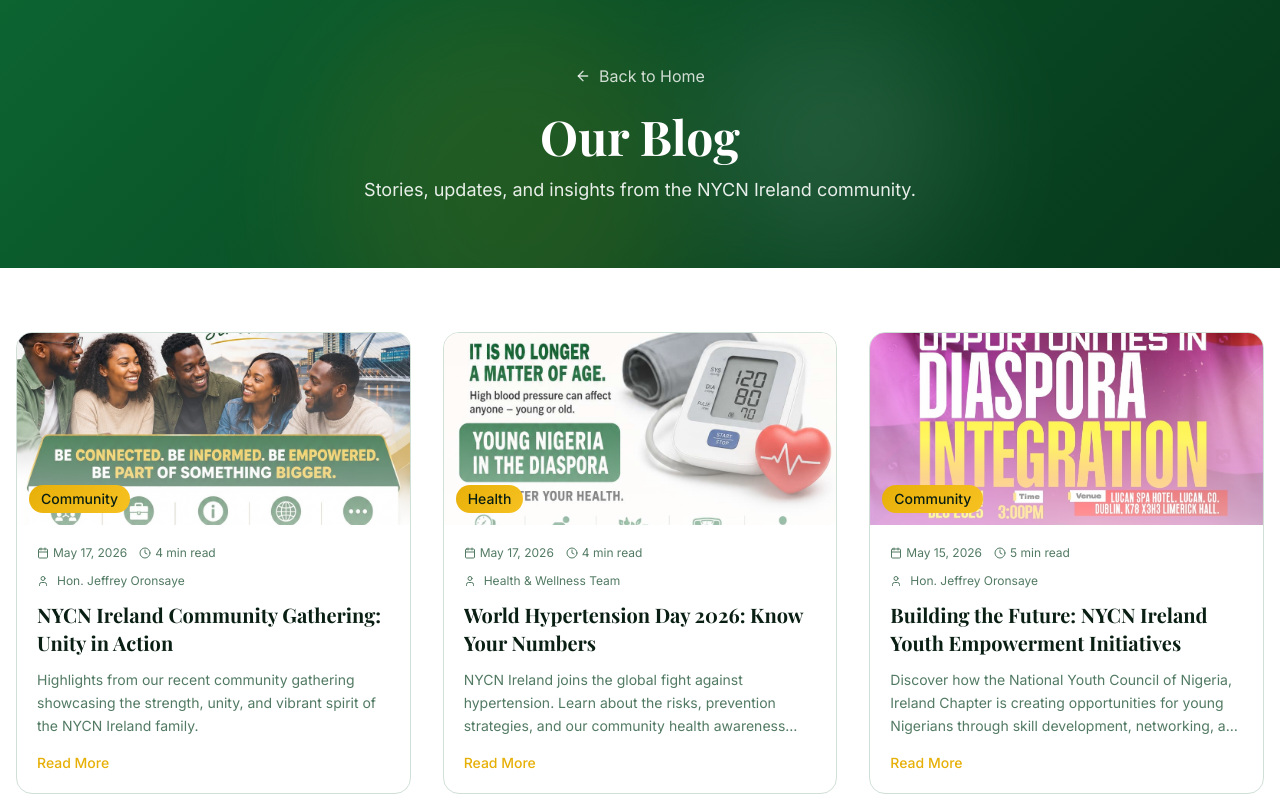
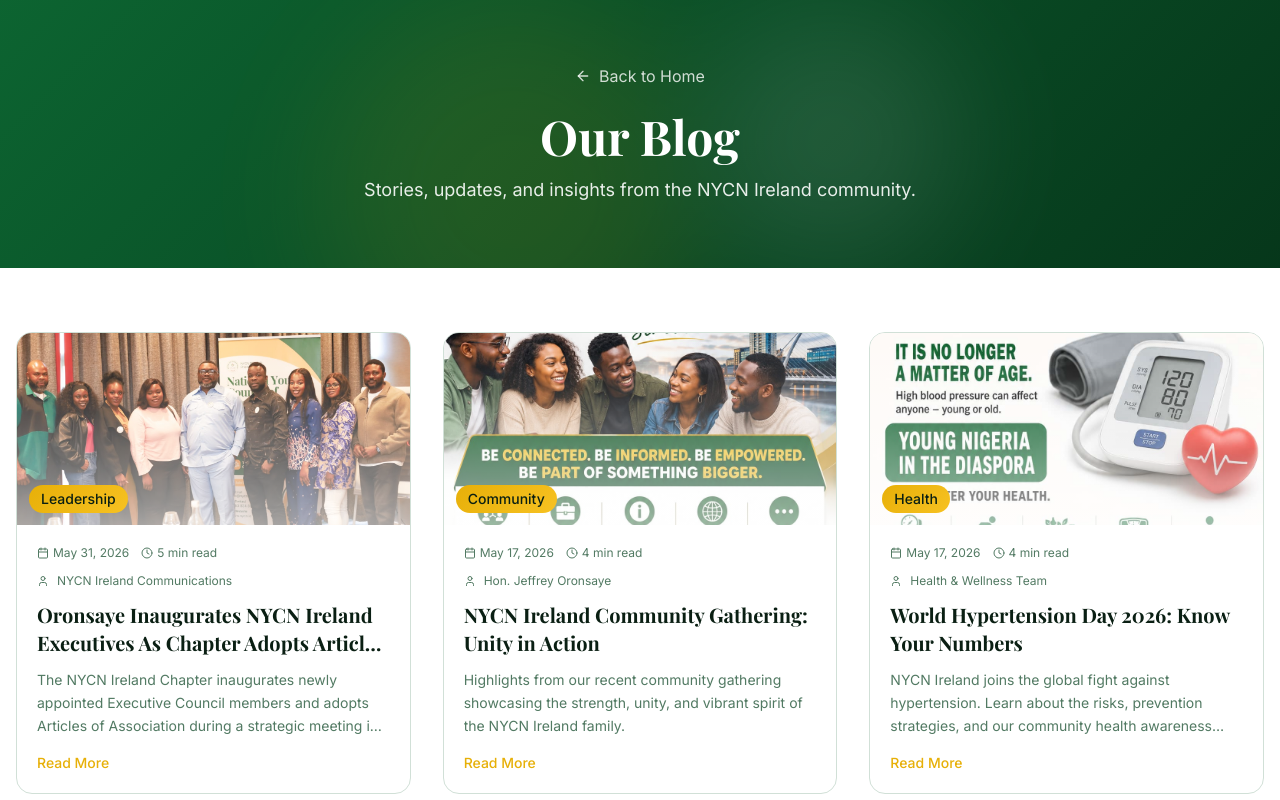
Before and after one commit to glorino/NYCN, a React (Vite) app: page /blog in a window 1280 px wide. Shown: the top 800 px of the page. Built offline with nearby package versions, Linux system fonts and the light colour scheme; the HTML template or start-up script is replaced by a standard one.

Commit message:
Add inauguration blog post with gallery images

```diff
--- a/src/pages/BlogPage.tsx
+++ b/src/pages/BlogPage.tsx
@@ -5,6 +5,35 @@
 const POSTS_PER_PAGE = 6;
 
 const posts = [
+  {
+    id: 0,
+    title: 'Oronsaye Inaugurates NYCN Ireland Executives As Chapter Adopts Articles Of Association',
+    excerpt: 'The NYCN Ireland Chapter inaugurates newly appointed Executive Council members and adopts Articles of Association during a strategic meeting in Dublin.',
+    content: `The National Youth Council of Nigeria (NYCN), Ireland Chapter, has inaugurated newly appointed members of its Executive Council (EXCO) during a strategic meeting held in Dublin on May 29, 2026.
+
+The meeting was presided over by the Youth Ambassador of the chapter, Mr. Jeffrey Oronsaye, who reaffirmed the council's commitment to strengthening youth leadership and advancing the interests of Nigerians residing in Ireland.
+
+During the ceremony, letters of appointment were officially presented to the appointees, marking the commencement of their responsibilities within the chapter, and were charged with upholding the ideals of the organization and contributing meaningfully to its growth and development.
+
+In a significant move aimed at enhancing institutional governance, the Executive Council adopted the Chapter's Articles of Association as its official governing framework. The document is expected to provide clear guidelines for the administration, operations, and activities of the chapter, ensuring transparency, accountability, and effective leadership in all its engagements.
+
+The meeting also featured extensive deliberations on a range of upcoming programmes and events designed to promote youth development, cultural integration, and community engagement, while members discussed strategies and modalities for the successful planning and implementation of these initiatives, emphasizing the importance of collaboration and active participation among Nigerian youths in Ireland.
+
+As part of the meeting's agenda, Mr. Oronsaye delivered a thought-provoking lecture titled "The Sacrifice for Leadership" where he highlighted the values of dedication, discipline, selflessness, and commitment required for effective leadership.
+
+The Executive Council also expressed deep concern over the recent abduction of teachers and schoolchildren in Oyo State, Nigeria. They condemned the incident and called on the Federal Government of Nigeria, as well as relevant security agencies, to intensify efforts toward securing the immediate and safe release of the victims.
+
+The meeting concluded with a dinner session that provided an avenue for networking, fellowship, and the strengthening of relationships among members. Reaffirming its dedication to youth empowerment, leadership development, and community service, the NYCN Ireland Chapter pledged to continue implementing initiatives that positively impact Nigerians living in Ireland while fostering stronger ties with their homeland.`,
+    author: 'NYCN Ireland Communications',
+    date: 'May 31, 2026',
+    readTime: '5 min read',
+    category: 'Leadership',
+    image: '/blog/exco-meeting-1.jpeg',
+    gallery: [
+      '/blog/exco-meeting-1.jpeg',
+      '/blog/exco-meeting-2.jpeg',
+    ],
+  },
   {
     id: 1,
     title: 'NYCN Ireland Community Gathering: Unity in Action',
@@ -262,6 +291,18 @@
                 {expandedPost === post.id && (
                   <div className="text-muted-foreground text-sm leading-relaxed whitespace-pre-line mb-4 border-t border-border pt-4">
                     {post.content}
+                    {post.gallery && post.gallery.length > 0 && (
+                      <div className="mt-6 space-y-3">
+                        {post.gallery.map((img: string, idx: number) => (
+                          <img
+                            key={idx}
+                            src={img}
+                            alt={`${post.title} - Photo ${idx + 1}`}
+                            className="w-full rounded-lg border border-border"
+                          />
+                        ))}
+                      </div>
+                    )}
                   </div>
                 )}
 
```
Also changed, not shown: public/blog/exco-meeting-1.jpeg (added), public/blog/exco-meeting-2.jpeg (added).
